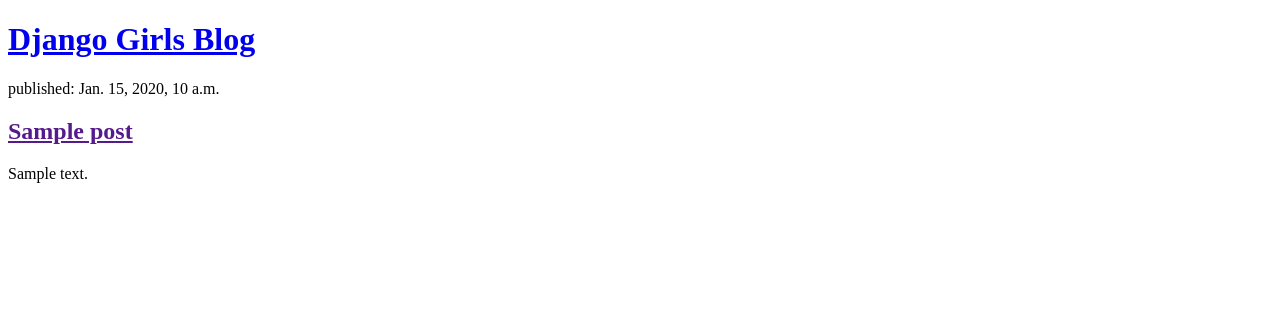
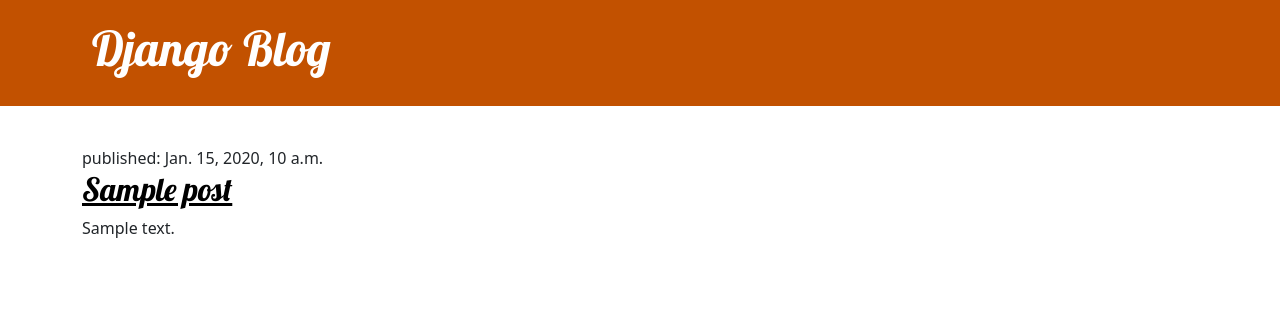
Before and after one commit to Pereirajmu/my-first-blog, a Django app: page / in a window 1280 px wide. Shown: the top 309 px of the page. Run offline with Django 3.2, Linux system fonts and the light colour scheme; tables that the repository leaves empty hold one stand-in row (values such as "Sample post").

Commit message:
Added view and template for detailed blog post as well as CSS for the site.

```diff
--- /dev/null
+++ b/Djangoblog/static/css/Djangoblog.css
@@ -0,0 +1,72 @@
+
+
+.page-header {
+    background-color: #C25100;
+    margin-top: 0;
+    margin-bottom: 40px;
+    padding: 20px 20px 20px 40px;
+}
+
+.page-header h1,
+.page-header h1 a,
+.page-header h1 a:visited,
+.page-header h1 a:active {
+    color: #ffffff;
+    font-size: 36pt;
+    text-decoration: none;
+}
+
+h1,
+h2,
+h3,
+h4 {
+    font-family: 'Lobster', cursive;
+}
+
+.date {
+    color: #828282;
+}
+
+.save {
+    float: right;
+}
+
+.post-form textarea,
+.post-form input {
+    width: 100%;
+}
+
+.top-menu,
+.top-menu:hover,
+.top-menu:visited {
+    color: #ffffff;
+    float: right;
+    font-size: 26pt;
+    margin-right: 20px;
+}
+
+.post {
+    margin-bottom: 70px;
+}
+
+.post h2 a,
+.post h2 a:visited {
+    color: #000000;
+}
+
+.post > .date,
+.post > .actions {
+    float: right;
+}
+
+.btn-secondary,
+.btn-secondary:visited {
+    color: #C25100;
+    background: none;
+    border-color: #C25100;
+}
+
+.btn-secondary:hover {
+    color: #FFFFFF;
+    background-color: #C25100;
+}
--- /dev/null
+++ b/Djangoblog/templates/Djangoblog/base.html
@@ -0,0 +1,25 @@
+{% load static %}
+<!DOCTYPE html>
+<html>
+    <head>
+        <title>Django  blog</title>
+        <link rel="stylesheet" href="https://cdn.jsdelivr.net/npm/bootstrap@5.1.3/dist/css/bootstrap.min.css" integrity="sha384-1BmE4kWBq78iYhFldvKuhfTAU6auU8tT94WrHftjDbrCEXSU1oBoqyl2QvZ6jIW3" crossorigin="anonymous">
+        <link rel="stylesheet" href="{% static 'css/Djangoblog.css' %}">
+        <link href="//fonts.googleapis.com/css?family=Lobster&subset=latin,latin-ext" rel="stylesheet" type="text/css">
+   </head>
+   <body>
+    <header class="page-header">
+      <div class="container">
+          <h1><a href="/">Django  Blog</a></h1>
+      </div>
+    </header>
+    <main class="container">
+        <div class="row">
+            <div class="col">
+            {% block content %}
+            {% endblock %}
+            </div>
+        </div>
+    </main>
+</body>
+</html>
--- a/Djangoblog/templates/Djangoblog/post_list.html
+++ b/Djangoblog/templates/Djangoblog/post_list.html
@@ -1,19 +1,10 @@
-<!DOCTYPE html>
-<html>
-    <head>
-        <title>Django Girls blog</title>
-    </head>
-    <body>
-        <header>
-            <h1><a href="/">Django Girls Blog</a></h1>
-        </header>
-
-        {% for post in posts %}
-
-              <time>published: {{ post.published_date }}</time>
-              <h2><a href="">{{ post.title }}</a></h2>
-              <p>{{ post.text|linebreaksbr }}</p>
-
-        {% endfor %}
-    </body>
-</html>
+{% extends 'Djangoblog/base.html' %}
+  {% block content %}
+     {% for post in posts %}
+       <article class="post">
+         <time> published:   {{ post.published_date }} </time>
+         <h2><a href="{% url 'post_detail' pk=post.pk %}">{{ post.title }}</a></h2>
+         <p>{{ post.text|linebreaksbr }}</p>
+       </article>
+     {% endfor %}
+  {% endblock %}
--- a/Djangoblog/urls.py
+++ b/Djangoblog/urls.py
@@ -6,4 +6,5 @@ from . import views
 urlpatterns = [
 
     path('', views.post_list, name='post_list'),
+    path('post/<int:pk>/', views.post_detail, name='post_detail'),
 ]
--- a/Djangoblog/views.py
+++ b/Djangoblog/views.py
@@ -1,4 +1,4 @@
-from django.shortcuts import render
+from django.shortcuts import render, get_object_or_404
 from django.utils import timezone
 from .models import Post
 
@@ -8,3 +8,7 @@ def post_list(request):
       post = Post.objects.filter(published_date__lte=timezone.now()).order_by('published_date')
 
       return render(request, 'Djangoblog/post_list.html', {'posts':post})
+
+def post_detail(request, pk):
+    post = get_object_or_404(Post, pk=pk)
+    return render(request, 'Djangoblog/post_detail.html', {'posts': post})
```
Also changed, not shown: Djangoblog/static/css/Djangoblog - copia.css (added, +78 -0 lines), Djangoblog/templates/Djangoblog/post_detail.html (added, +13 -0 lines), Djangoblog/templates/Djangoblog/post_list - copia (2).html (added, +23 -0 lines).
